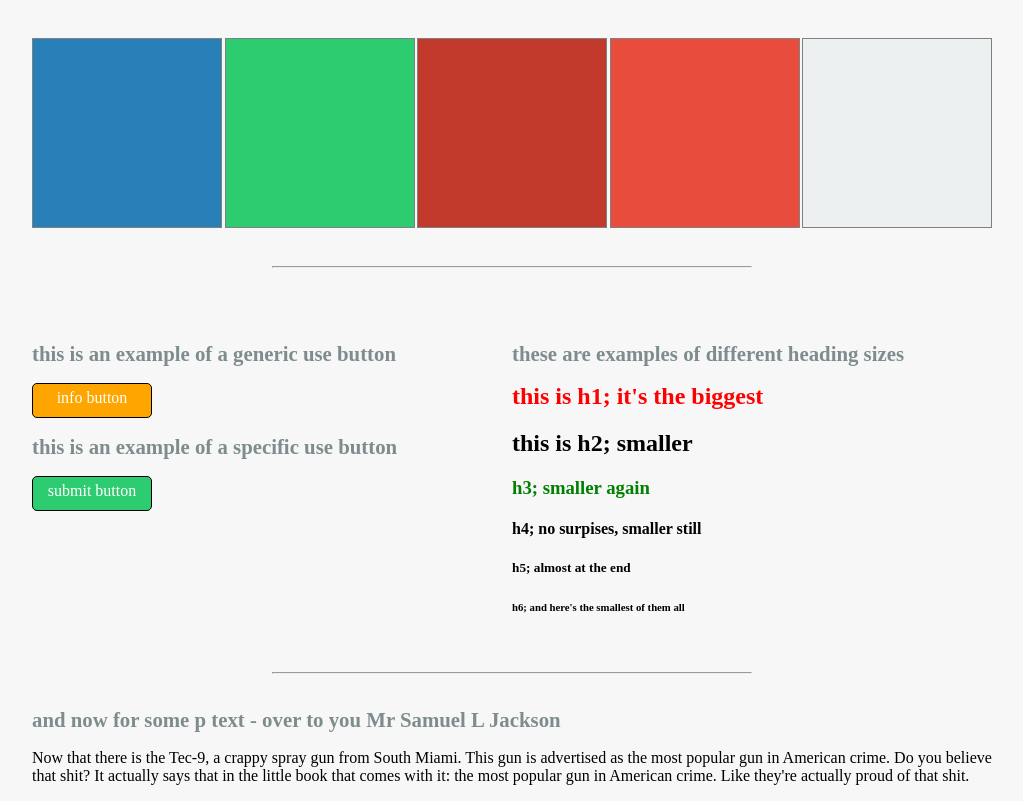
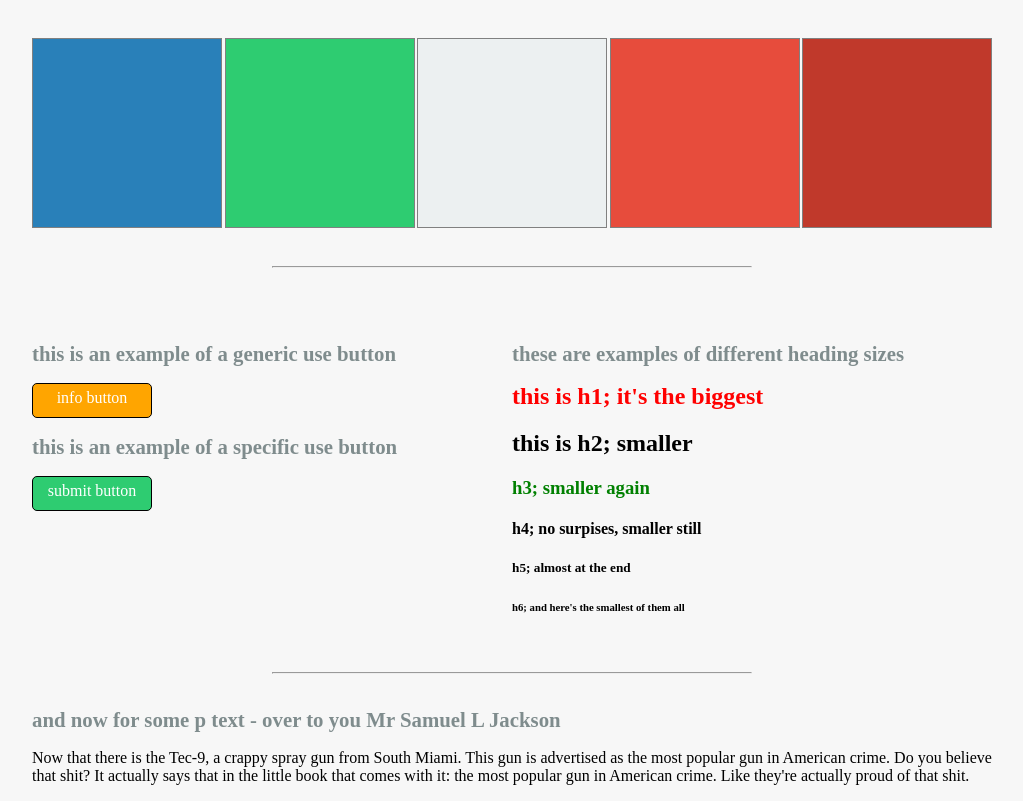
Before and after one commit to plammo/ywbc_patterns, a plain HTML site: page index.html in a window 1280 px wide. Shown: the part 61-862 px from the top of the page, without its empty margins (128-1151 px from the left). Drawn offline with Linux system fonts and the light colour scheme.

Commit message:
changed order of colours

```diff
--- a/css/main.css
+++ b/css/main.css
@@ -70,7 +70,7 @@ float:left;
 }
 
 .color__3{
-	background-color: #c0392b;
+	background-color: #ecf0f1;
 }
 
 .color__4{
@@ -78,7 +78,7 @@ float:left;
 }
 
 .color__5{
-	background-color: #ecf0f1;
+	background-color:#c0392b; ;
 }
 
 .section__buttons, .section__text{
```
